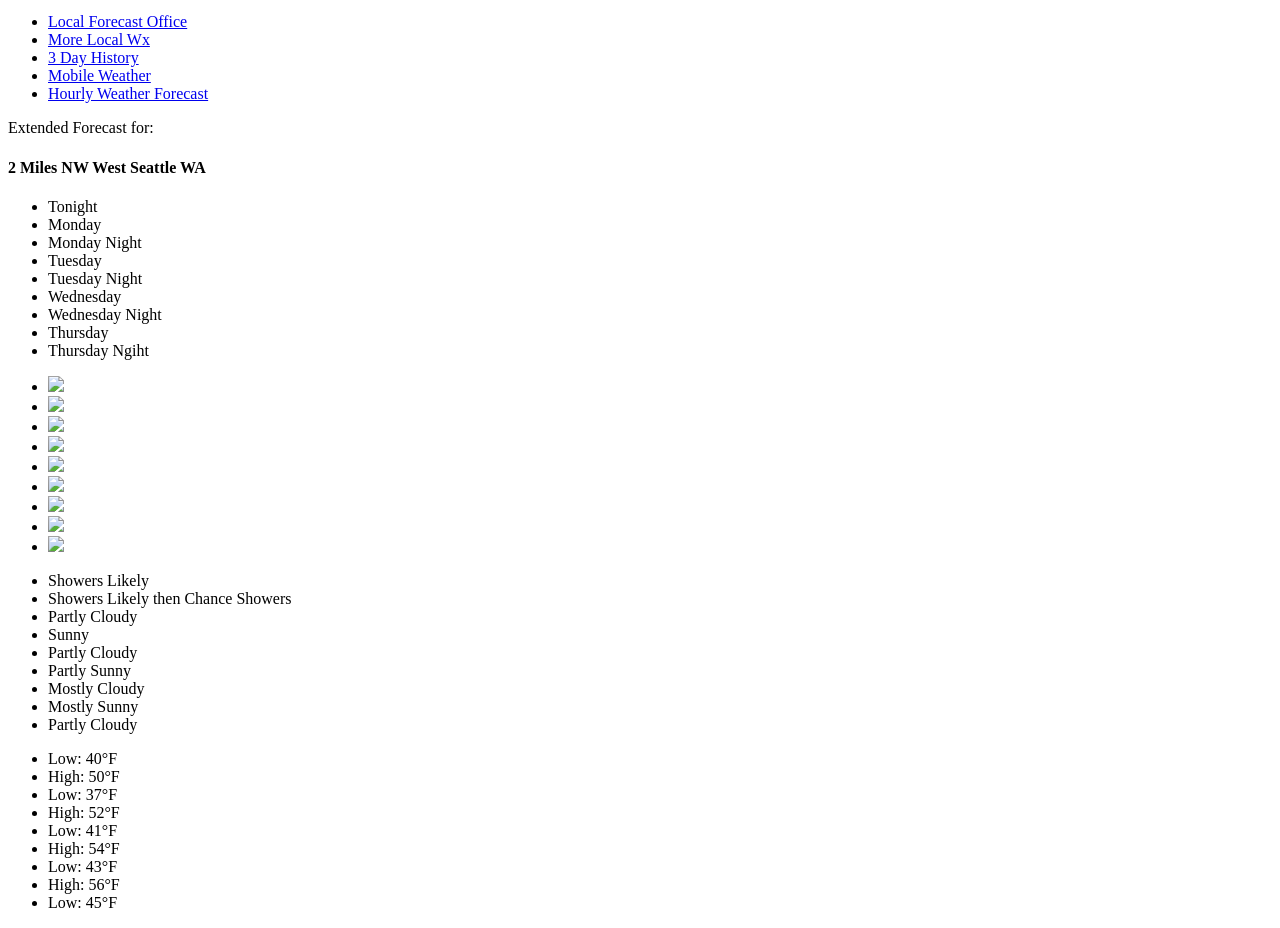
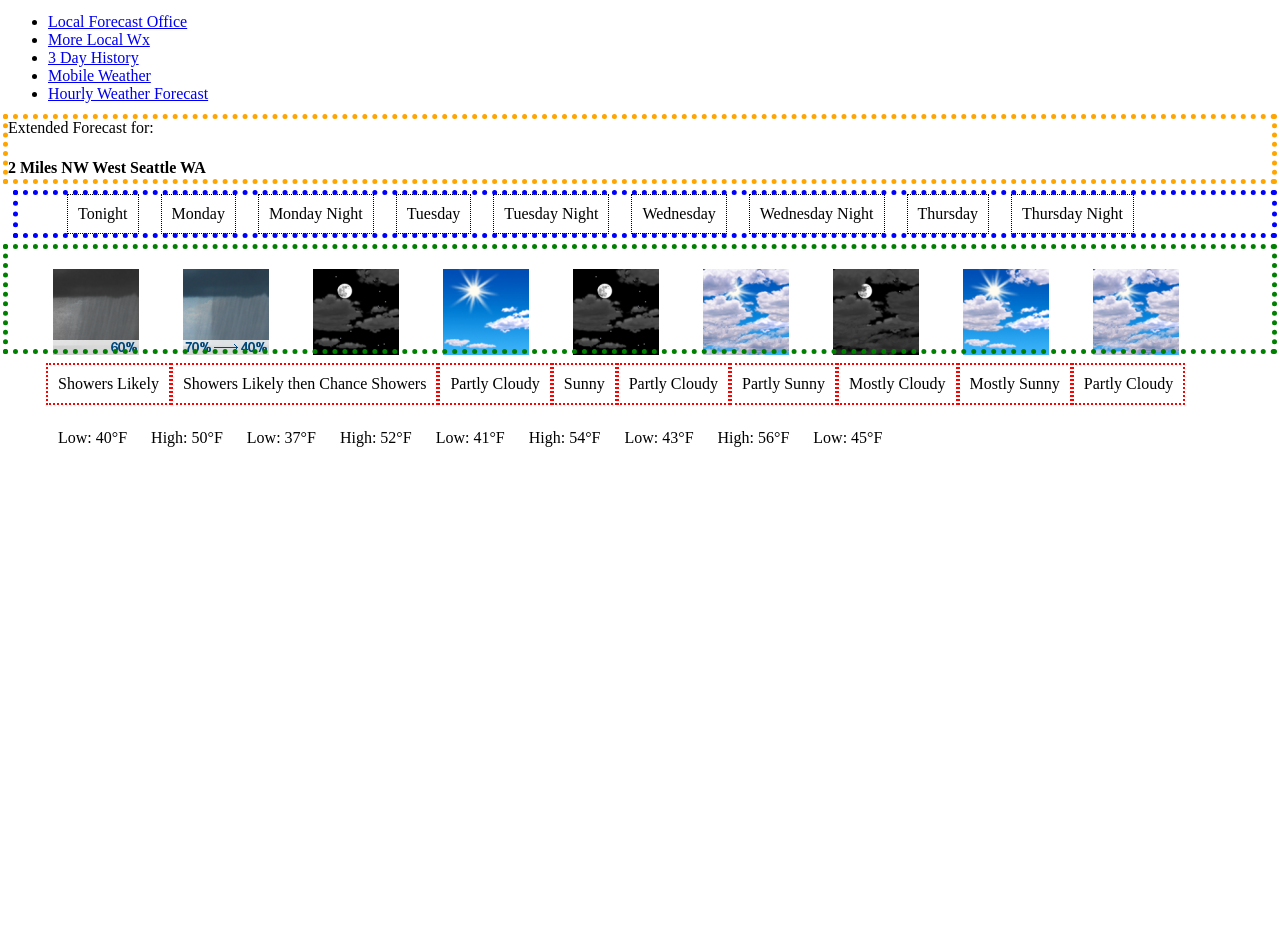
Before and after one commit to rwisecar/august_4_lab, a plain HTML site: page index.html in a window 1280 px wide. Shown: the part 772-1700 px from the top of the page. After the commit the page ends 1245 px from the top, so only its background shows below. Drawn offline with Linux system fonts and the light colour scheme.

Commit message:
this is what judy's done so far on bottom half of index.html

```diff
--- a/css/style.css
+++ b/css/style.css
@@ -1,45 +1,63 @@
-/* Clearing the browser default settins */
+/*Judy's work on bottom half of page starting with 2 Miles Northwest */
 
-html, body, div, span, applet, object, iframe,
-h1, h2, h3, h4, h5, h6, p, blockquote, pre,
-a, abbr, acronym, address, big, cite, code,
-del, dfn, em, img, ins, kbd, q, s, samp,
-small, strike, strong, sub, sup, tt, var,
-b, u, i, center,
-dl, dt, dd, ol, ul, li,
-fieldset, form, label, legend,
-table, caption, tbody, tfoot, thead, tr, th, td,
-article, aside, canvas, details, embed,
-figure, figcaption, footer, header, hgroup,
-menu, nav, output, ruby, section, summary,
-time, mark, audio, video {
-        margin: 0;
-        padding: 0;
-        border: 0;
-        font-size: 100%;
-        font: inherit;
-        vertical-align: baseline;
+#twomiles {
+  outline: dotted 5px orange;
+  max-width: 1400px;
+  height: 60px;
 }
-/* HTML5 display-role reset for older browsers */
-article, aside, details, figcaption, figure,
-footer, header, hgroup, menu, nav, section {
-        display: block;
+
+#weeklyforecast li {
+  /*outline: dotted 3px orange;*/
+  display: inline-block;
+
 }
-body {
-        line-height: 1;
+
+#days {
+  outline: dotted 5px blue;
+  margin-left: 10px;
+
 }
-ol, ul {
-        list-style: none;
+
+#days li {
+  outline: dotted 1px black;
+  padding: 10px;
+  margin-top: 0px;
+  margin-right: 10px;
+  margin-left: 10px;
+  text-align: center;
+
 }
-blockquote, q {
-        quotes: none;
+
+
+#forecastimages {
+  outline: dotted 5px green;
+  max-width: 1400px;
+  max-height: 100px;
+  margin-left: 0px;
+  padding-left:  25px;
+  padding-right: 15px;
 }
-blockquote:before, blockquote:after,
-q:before, q:after {
-        content: '';
-        content: none;
+
+#weeklyforecast img {
+  /*outline: dotted 5px orange;*/
+  padding: 20px 20px;
+  margin-top: 0px;
+  margin-left: 0px;
+  margin-bottom: 10px;
+  margin-right: 0px;
+
+
+
 }
-table {
-        border-collapse: collapse;
-        border-spacing: 0;
+
+#weathercaptions li {
+  outline: dotted 2px red;
+  padding: 10px 10px;
+  text-align: center;
 }
+
+#temperaturecaptions li {
+  utline: dotted 2px blue;
+  padding: 10px 10px;
+  text-align: center;
+}
--- a/index.html
+++ b/index.html
@@ -3,7 +3,7 @@
   <head>
     <meta charset="utf-8">
     <title>National Weather Service</title>
-    <link rel="stylesheet" type="css/text" href="css/style.css">
+    <link rel="stylesheet" href="css/style.css">
   </head>
   <body>
     <header>
@@ -72,12 +72,14 @@
       </div>
     </section>
     <section>
+
+      <!-- Judy's part -->
       <div id="twomiles">
         <p>Extended Forecast for:</p>
         <h4>2 Miles NW West Seattle WA<h4>
       </div>
       <div id="weeklyforecast">
-        <ul>
+        <ul id='days'>
           <li>Tonight</li>
           <li>Monday</li>
           <li>Monday Night</li>
@@ -86,18 +88,18 @@
           <li>Wednesday</li>
           <li>Wednesday Night</li>
           <li>Thursday</li>
-          <li>Thursday Ngiht</li>
+          <li>Thursday Night</li>
         </ul>
         <ul id="forecastimages">
-          <li><img src="#"></li>
-          <li><img src="#"></li>
-          <li><img src="#"></li>
-          <li><img src="#"></li>
-          <li><img src="#"></li>
-          <li><img src="#"></li>
-          <li><img src="#"></li>
-          <li><img src="#"></li>
-          <li><img src="#"></li>
+          <li><img src="img/showerslikely.png"></li>
+          <li><img src="img/showerlikelythenchanceshowers.png"></li>
+          <li><img src="img/partlycloudy.png"></li>
+          <li><img src="img/sunny.png"></li>
+          <li><img src="img/partlycloudy.png"></li>
+          <li><img src="img/partlysunny.png"></li>
+          <li><img src="img/mostlycloudy.png"></li>
+          <li><img src="img/mostlysunny.png"></li>
+          <li><img src="img/partlysunny.png"></li>
         </ul>
         <ul id="weathercaptions">
           <li>Showers Likely</li>
```
Also changed, not shown: img/mostlycloudy.png (renamed from img/nbkn.png), img/mostlysunny.png (renamed from img/sct.png), img/partlycloudy.png (renamed from img/nsct.png), img/partlysunny.png (renamed from img/bkn.png), img/showerlikelythenchanceshowers.png (renamed from img/DualImage.png), img/showerslikely.png (renamed from img/nshra60.png), img/sunny.png (renamed from img/few.png).
